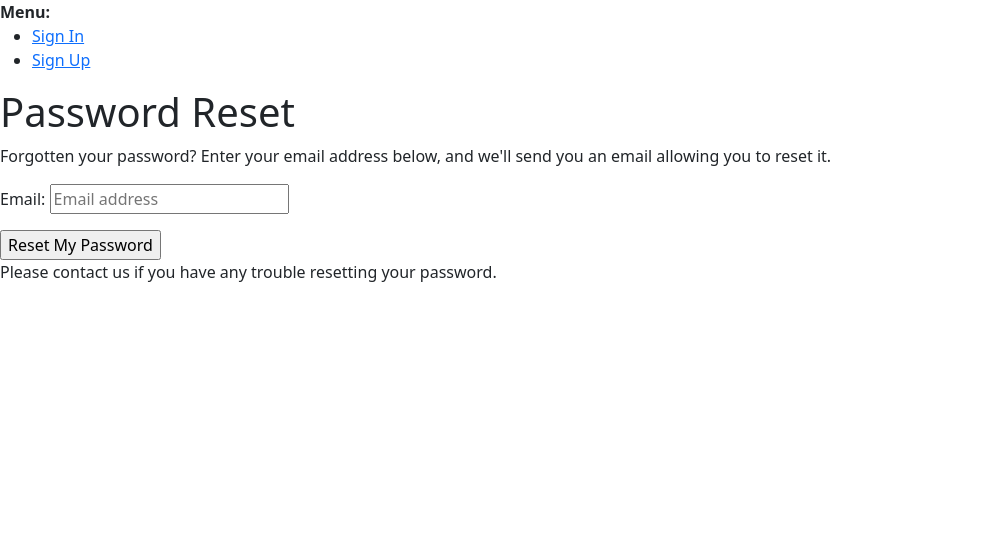
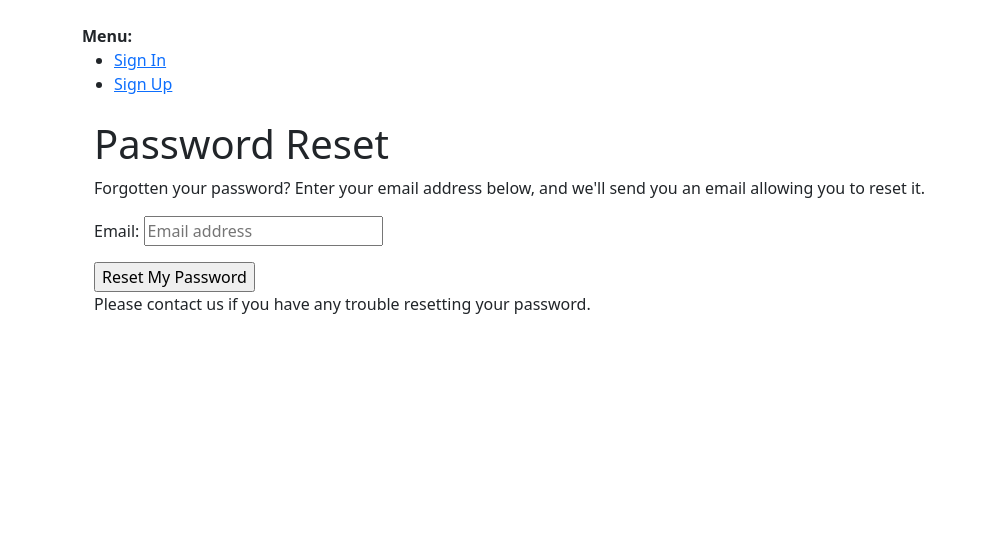
Before and after one commit to ty-donovan/studyspots, a Django app: page /accounts/password/reset/ in a window 1280 px wide. Shown: the part 94-650 px from the top of the page, without its empty margins (0-987 px from the left). Run offline with Django 4.2, Linux system fonts and the light colour scheme; some libraries are stand-ins or nearby versions.

Commit message:
meta data setting was causing weird layout errors, removing it fixed the issue

```diff
--- a/studyspots/templates/account/base.html
+++ b/studyspots/templates/account/base.html
@@ -3,8 +3,6 @@
 <!DOCTYPE html>
 <html>
   <head>
-    <meta http-equiv="X-UA-Compatible" content="IE=edge">
-    <meta name="viewport" content="width=device-width, initial-scale=1.0">
     <link rel="stylesheet" href="https://cdn.jsdelivr.net/npm/bootstrap@5.2.3/dist/css/bootstrap.min.css">
     <link rel="stylesheet" href="{% static 'studyspots/style.css' %}">
     <title>{% block head_title %}{% endblock head_title %}</title>
@@ -40,6 +38,7 @@
             </div>
         </nav>
     </header>
+    <div class="container mt-4">
         {% block body %}
 
         {% if messages %}
@@ -65,11 +64,12 @@
             {% endif %}
         </ul>
         </div>
+        <div class="container mt-4">
             {% block content %}
             {% endblock content %}
+        </div>
         {% endblock body %}
-    {% block extra_body %}
-    {% endblock extra_body %}
+    </div>
 
     <footer class="py-4 fixed-bottom">
         <div class="container">
@@ -89,5 +89,7 @@
             </div>
         </div>
     </footer>
+
+    <script src="https://cdn.jsdelivr.net/npm/bootstrap@5.2.3/dist/js/bootstrap.min.js"></script>
   </body>
 </html>
```
Lines whose indentation alone changed are shown as unchanged.
